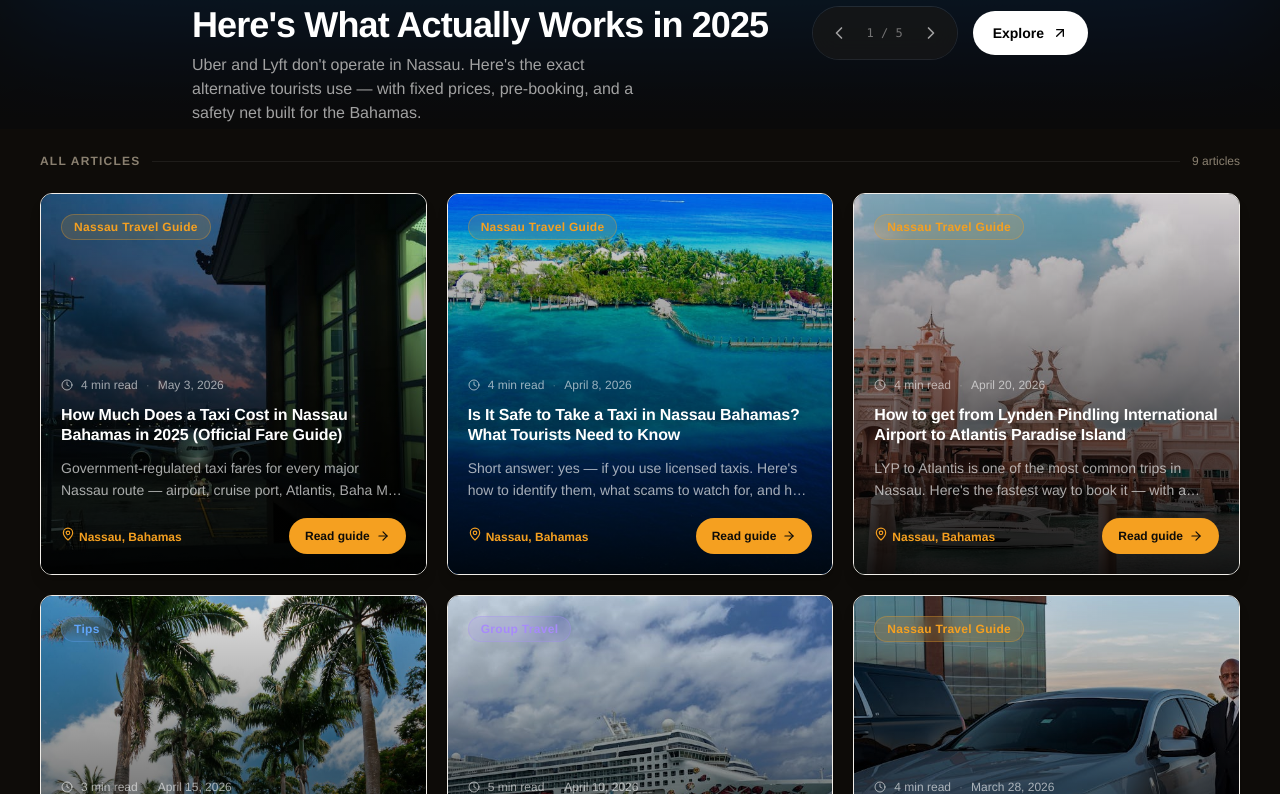
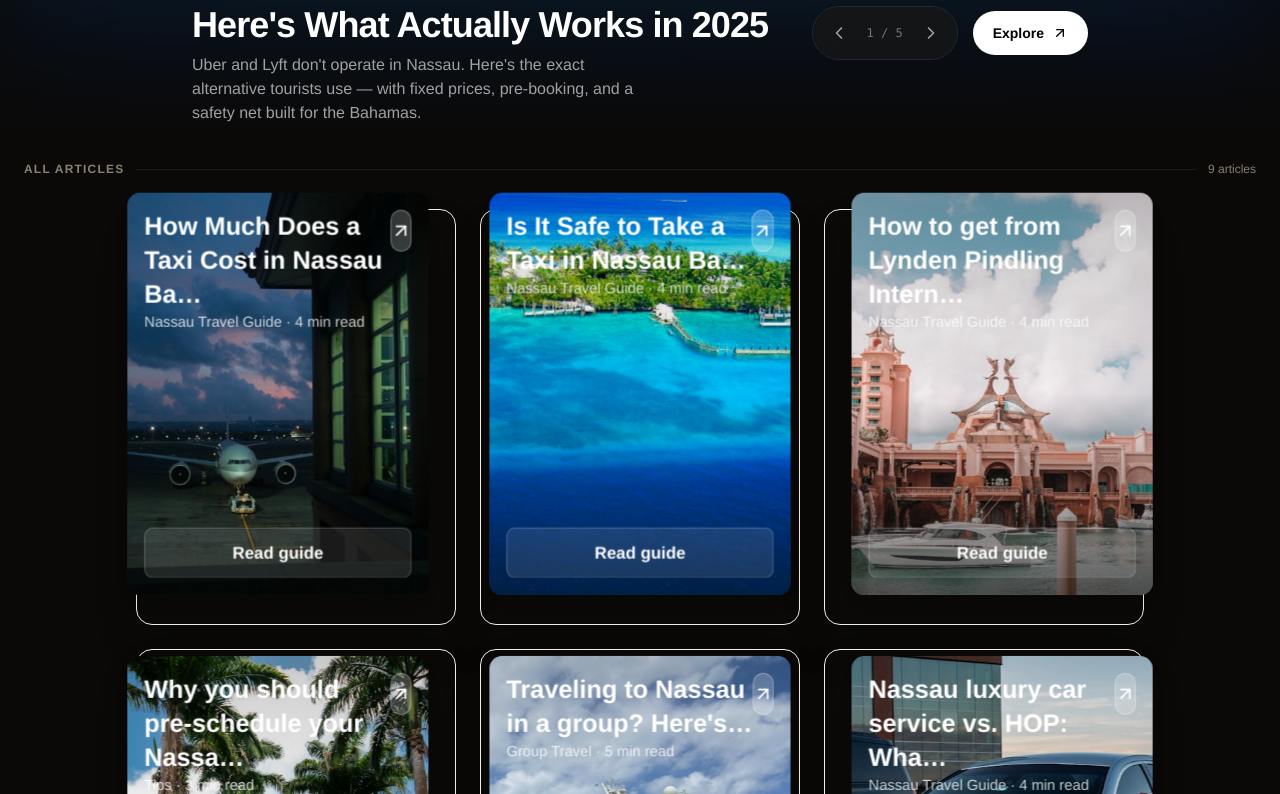
Before and after one commit to Student-enzo/hop-website-v2, a Next.js app: page /blog in a window 1280 px wide. Shown: the part 966-1760 px from the top of the page. Built offline with nearby package versions, Linux system fonts and the light colour scheme.

Commit message:
feat(blog): replace card grid with 21.dev InteractiveTravelCard — 3D tilt on hover, glassmorphism button, ArrowUpRight link, translateZ depth layers
Co-Authored-By: RuFlo <ruv@ruv.net>

```diff
--- a/app/blog/page.tsx
+++ b/app/blog/page.tsx
@@ -5,7 +5,7 @@ import Link from "next/link";
 import Navbar from "../components/Navbar";
 import Footer from "../components/Footer";
 import { BLOG_POSTS } from "@/lib/blog-posts";
-import { TravelCard, CATEGORY_ACCENT } from "@/components/ui/card-7";
+import { InteractiveTravelCard, CATEGORY_ACCENT } from "@/components/ui/card-7";
 import { FocusRail, type FocusRailItem } from "@/components/ui/focus-rail";
 
 const ORANGE = "#F5A020";
@@ -140,10 +140,15 @@ export default function BlogPage() {
           <FocusRail items={focusItems} />
         )}
 
-        {/* ── TravelCard grid ── */}
-        <section style={{ padding: activeCategory === "All" ? "1.5rem 1.5rem 5rem" : "3rem 1.5rem 5rem" }}>
-          <div style={{ maxWidth: 1200, margin: "0 auto" }}>
-            <div className="flex items-center gap-3 mb-6">
+        {/* ── InteractiveTravelCard grid ── */}
+        <section
+          style={{
+            padding: activeCategory === "All" ? "2rem 1.5rem 5rem" : "3rem 1.5rem 5rem",
+            backgroundColor: "#0a0908",
+          }}
+        >
+          <div style={{ maxWidth: 1280, margin: "0 auto" }}>
+            <div className="flex items-center gap-3 mb-8">
               <p style={{ color: MUTED }} className="text-xs font-bold tracking-widest uppercase whitespace-nowrap">
                 {activeCategory === "All" ? "All Articles" : activeCategory}
               </p>
@@ -158,19 +163,19 @@ export default function BlogPage() {
                 <p style={{ color: MUTED }} className="text-sm">No articles in this category yet.</p>
               </div>
             ) : (
-              <div className="grid grid-cols-1 sm:grid-cols-2 lg:grid-cols-3 gap-5">
+              <div
+                className="flex flex-wrap justify-center gap-6"
+                style={{ perspective: 1000 }}
+              >
                 {gridPosts.map((post) => (
-                  <TravelCard
+                  <InteractiveTravelCard
                     key={post.slug}
                     imageUrl={getImage(post.slug, post.coverImage)}
-                    imageAlt={post.title}
-                    title={post.title}
-                    location={post.category}
-                    overview={post.excerpt}
-                    readTime={post.readTime}
-                    date={post.date}
+                    title={post.title.length > 40 ? post.title.slice(0, 38) + "…" : post.title}
+                    subtitle={`${post.category} · ${post.readTime}`}
+                    actionText="Read guide"
                     href={`/blog/${post.slug}`}
-                    accentColor={CATEGORY_ACCENT[post.category] || ORANGE}
+                    onActionClick={() => { window.location.href = `/blog/${post.slug}`; }}
                   />
                 ))}
               </div>
--- a/components/ui/card-7.tsx
+++ b/components/ui/card-7.tsx
@@ -1,135 +1,124 @@
+"use client";
+
 import * as React from "react";
-import Link from "next/link";
+import { motion, useMotionValue, useSpring, useTransform } from "framer-motion";
+import { ArrowUpRight } from "lucide-react";
 import { cn } from "@/lib/utils";
-import { Button } from "@/components/ui/button";
-import { ArrowRight, MapPin, Clock } from "lucide-react";
 
-interface TravelCardProps extends React.HTMLAttributes<HTMLDivElement> {
+export interface InteractiveTravelCardProps {
+  title: string;
+  subtitle: string;
   imageUrl: string;
-  imageAlt: string;
-  logo?: React.ReactNode;
-  title: string;
-  location: string;
-  overview: string;
-  readTime: string;
-  date: string;
+  actionText: string;
   href: string;
-  accentColor?: string;
+  onActionClick: () => void;
+  className?: string;
 }
 
-const TravelCard = React.forwardRef<HTMLDivElement, TravelCardProps>(
+export const InteractiveTravelCard = React.forwardRef<
+  HTMLDivElement,
+  InteractiveTravelCardProps
+>(
   (
-    {
-      className,
-      imageUrl,
-      imageAlt,
-      logo,
-      title,
-      location,
-      overview,
-      readTime,
-      date,
-      href,
-      accentColor = "#F5A020",
-      ...props
-    },
+    { title, subtitle, imageUrl, actionText, href, onActionClick, className },
     ref
   ) => {
+    const mouseX = useMotionValue(0);
+    const mouseY = useMotionValue(0);
+
+    const springConfig = { damping: 15, stiffness: 150 };
+    const springX = useSpring(mouseX, springConfig);
+    const springY = useSpring(mouseY, springConfig);
+
+    const rotateX = useTransform(springY, [-0.5, 0.5], ["10.5deg", "-10.5deg"]);
+    const rotateY = useTransform(springX, [-0.5, 0.5], ["-10.5deg", "10.5deg"]);
+
+    const handleMouseMove = (e: React.MouseEvent<HTMLDivElement>) => {
+      const rect = e.currentTarget.getBoundingClientRect();
+      const { width, height, left, top } = rect;
+      mouseX.set((e.clientX - left) / width - 0.5);
+      mouseY.set((e.clientY - top) / height - 0.5);
+    };
+
+    const handleMouseLeave = () => {
+      mouseX.set(0);
+      mouseY.set(0);
+    };
+
     return (
-      <div
+      <motion.div
         ref={ref}
+        onMouseMove={handleMouseMove}
+        onMouseLeave={handleMouseLeave}
+        style={{ rotateX, rotateY, transformStyle: "preserve-3d" }}
         className={cn(
-          "group relative w-full overflow-hidden rounded-xl border border-border bg-card shadow-lg",
-          "transition-all duration-300 ease-in-out hover:shadow-2xl hover:-translate-y-2",
+          "relative h-[26rem] w-80 rounded-2xl bg-transparent shadow-2xl border border-border/30",
           className
         )}
-        style={{ minHeight: 380 }}
-        {...props}
       >
-        {/* Background Image with Zoom Effect on Hover */}
-        <img
-          src={imageUrl}
-          alt={imageAlt}
-          className="absolute inset-0 h-full w-full object-cover transition-transform duration-500 ease-in-out group-hover:scale-110"
-        />
+        <div
+          style={{ transform: "translateZ(50px)", transformStyle: "preserve-3d" }}
+          className="absolute inset-4 grid h-[calc(100%-2rem)] w-[calc(100%-2rem)] grid-rows-[1fr_auto] rounded-xl shadow-lg"
+        >
+          {/* Background Image */}
+          <img
+            src={imageUrl}
+            alt={`${title}, ${subtitle}`}
+            className="absolute inset-0 h-full w-full rounded-xl object-cover"
+          />
 
-        {/* Gradient Overlay for Text Readability */}
-        <div className="absolute inset-0 bg-gradient-to-t from-black/90 via-black/50 to-black/10" />
+          {/* Darkening overlay */}
+          <div className="absolute inset-0 h-full w-full rounded-xl bg-gradient-to-b from-black/20 via-transparent to-black/60" />
 
-        {/* Content Container */}
-        <div className="relative flex h-full flex-col justify-between p-5 text-card-foreground" style={{ minHeight: 380 }}>
-          {/* Top Section: Logo / Category Pill */}
-          <div className="flex items-start">
-            {logo ? (
-              <div className="flex h-12 w-12 items-center justify-center rounded-full border-2 border-white/50 bg-black/20 backdrop-blur-sm">
-                {logo}
+          {/* Card Content */}
+          <div className="relative flex flex-col justify-between rounded-xl p-4 text-white">
+            {/* Header */}
+            <div className="flex items-start justify-between">
+              <div>
+                <motion.h2
+                  style={{ transform: "translateZ(50px)" }}
+                  className="text-2xl font-bold"
+                >
+                  {title}
+                </motion.h2>
+                <motion.p
+                  style={{ transform: "translateZ(40px)" }}
+                  className="text-sm font-light text-white/80"
+                >
+                  {subtitle}
+                </motion.p>
               </div>
-            ) : (
-              <span
-                className="inline-flex items-center rounded-full px-3 py-1 text-xs font-bold tracking-wide backdrop-blur-sm"
-                style={{
-                  backgroundColor: `${accentColor}25`,
-                  border: `1px solid ${accentColor}50`,
-                  color: accentColor,
-                }}
+              <motion.a
+                href={href}
+                whileHover={{ scale: 1.1, rotate: "2.5deg" }}
+                whileTap={{ scale: 0.9 }}
+                aria-label={`Read more about ${title}`}
+                style={{ transform: "translateZ(60px)" }}
+                className="flex h-10 w-10 items-center justify-center rounded-full bg-white/20 backdrop-blur-sm ring-1 ring-inset ring-white/30 transition-colors hover:bg-white/30"
               >
-                {location}
-              </span>
-            )}
-          </div>
-
-          {/* Bottom Section */}
-          <div className="flex flex-col gap-3">
-            {/* Meta row */}
-            <div className="flex items-center gap-2 text-white/60 text-xs">
-              <Clock className="h-3 w-3" />
-              <span>{readTime}</span>
-              <span className="opacity-40">·</span>
-              <span>{date}</span>
+                <ArrowUpRight className="h-5 w-5 text-white" />
+              </motion.a>
             </div>
 
-            {/* Title */}
-            <h3 className="text-base font-bold leading-tight text-white line-clamp-2" style={{ letterSpacing: "-0.01em" }}>
-              {title}
-            </h3>
-
-            {/* Overview */}
-            <p className="text-sm leading-relaxed text-white/65 line-clamp-2">
-              {overview}
-            </p>
-
-            {/* Price row → "Read guide" CTA */}
-            <div className="flex items-center justify-between pt-1">
-              <div className="flex items-baseline gap-1">
-                <MapPin className="h-3.5 w-3.5 shrink-0" style={{ color: accentColor }} />
-                <span className="text-xs font-semibold" style={{ color: accentColor }}>
-                  Nassau, Bahamas
-                </span>
-              </div>
-              <Button
-                asChild
-                size="sm"
-                className="rounded-full text-xs font-bold px-4"
-                style={{ backgroundColor: accentColor, color: "#0e0c09" }}
-              >
-                <Link href={href}>
-                  Read guide
-                  <ArrowRight className="ml-1.5 h-3.5 w-3.5" />
-                </Link>
-              </Button>
-            </div>
+            {/* Footer Button */}
+            <motion.button
+              onClick={onActionClick}
+              whileHover={{ scale: 1.05 }}
+              whileTap={{ scale: 0.95 }}
+              style={{ transform: "translateZ(40px)" }}
+              className="w-full rounded-lg py-3 text-center font-semibold text-white transition-colors bg-white/10 backdrop-blur-md ring-1 ring-inset ring-white/20 hover:bg-white/20"
+            >
+              {actionText}
+            </motion.button>
           </div>
         </div>
-      </div>
+      </motion.div>
     );
   }
 );
+InteractiveTravelCard.displayName = "InteractiveTravelCard";
 
-TravelCard.displayName = "TravelCard";
-
-export { TravelCard };
-
-// ─── Category color map ────────────────────────────────────────────────────────
+// Category accent colors — used by blog page
 export const CATEGORY_ACCENT: Record<string, string> = {
   "Nassau Travel Guide": "#F5A020",
   Features: "#3aad6e",
```
